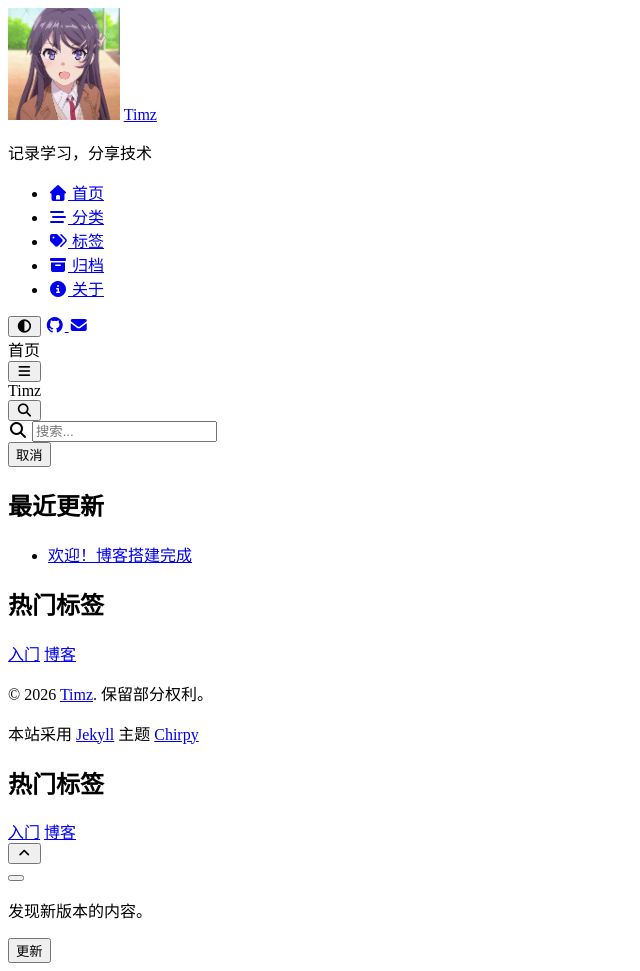
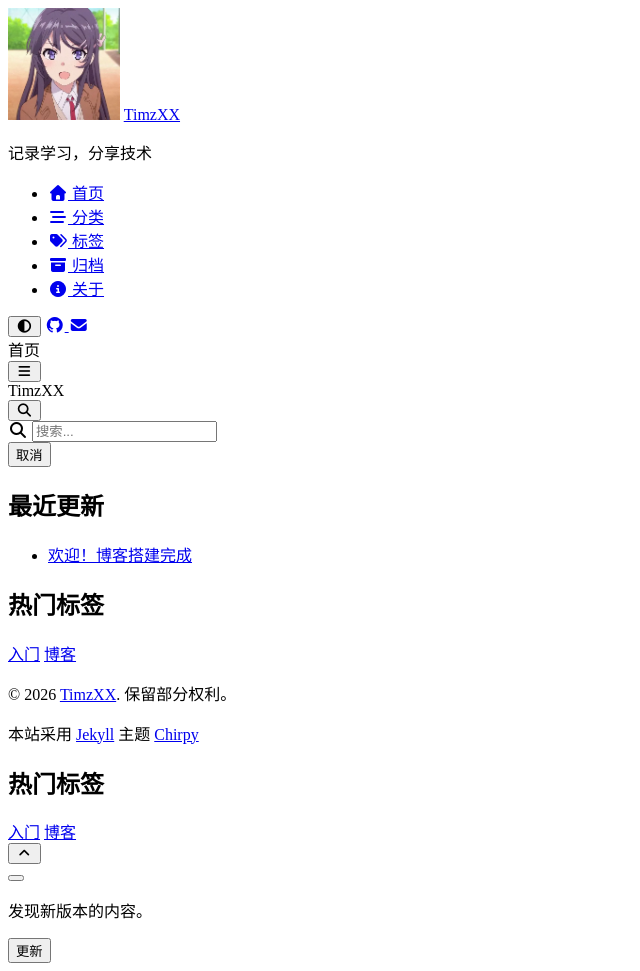
Before and after one commit to 1586279321-eng/Timz.github.io, a Jekyll site: the page built from index.html, in a window 1280 px wide. Shown: the whole page, without its empty margins (0-640 px from the left). Built offline with Jekyll 4.4.1, drawn with Linux system fonts in a browser that asks for light colours; cached includes are drawn as plain includes; nearby versions of some CDN libraries.

Commit message:
更新用户名和GitHub主页链接

```diff
--- a/_config.yml
+++ b/_config.yml
@@ -14,31 +14,31 @@
 # jekyll-seo-tag settings › https://github.com/jekyll/jekyll-seo-tag/blob/master/docs/usage.md
 # ↓ --------------------------
 
-title: Timz # 站点主标题
+title: TimzXX # 站点主标题
 
 tagline: 记录学习，分享技术 # 副标题
 
 description: >- # SEO meta 和 Atom feed 使用的描述
-  Timz 的个人博客，专注于计算机视觉、3D 重建与深度学习技术分享。
+  TimzXX 的个人博客，专注于计算机视觉、3D 重建与深度学习技术分享。
 
 # Fill in the protocol & hostname for your site.
 # E.g. 'https://username.github.io', note that it does not end with a '/'.
-url: "https://1586279321-eng.github.io"
+url: "https://timzxx.github.io"
 
 github:
-  username: 1586279321-eng # 你的 GitHub 用户名
+  username: TimzXX # 你的 GitHub 用户名
 
 twitter:
   username: # 留空
 
 social:
   # 你的名字，显示为文章默认作者和页脚版权所有者
-  name: Timz
+  name: TimzXX
   email: 1586279321@qq.com
   fediverse_handle: # 留空
   links:
     # 第一个链接作为版权所有者链接
-    - https://github.com/1586279321-eng
+    - https://github.com/TimzXX
     # 取消注释以添加更多社交链接
     # - https://www.linkedin.com/in/username
 
@@ -120,7 +120,7 @@
   disqus:
     shortname: # fill with the Disqus shortname.
   utterances:
-    repo: 1586279321-eng/Timz.github.io
+    repo: TimzXX/Timz.github.io
     issue_term: pathname
   giscus:
     repo: # <gh-username>/<repo>
--- a/_data/authors.yml
+++ b/_data/authors.yml
@@ -6,6 +6,6 @@
 #   url: {homepage_of_author}
 # -------------------------------------
 
-timz:
-  name: Timz
-  url: https://github.com/Timz/
+timzxx:
+  name: TimzXX
+  url: https://github.com/TimzXX/
--- a/_includes/sidebar.html
+++ b/_includes/sidebar.html
@@ -2,7 +2,7 @@
 
 <aside aria-label="Sidebar" id="sidebar" class="d-flex flex-column align-items-end">
   <header class="profile-wrapper">
-    <a href="{{ '/' | relative_url }}" id="avatar" class="rounded-circle">
+    <a href="https://github.com/{{ site.github.username }}" target="_blank" id="avatar" class="rounded-circle" rel="noopener noreferrer">
       {%- if site.avatar != empty and site.avatar -%}
         {%- capture avatar_url -%}
           {% include media-url.html src=site.avatar %}
@@ -11,7 +11,7 @@
       {%- endif -%}
     </a>
 
-    <a class="site-title d-block" href="{{ '/' | relative_url }}">{{ site.title }}</a>
+    <a class="site-title d-block" href="https://github.com/{{ site.github.username }}" target="_blank" rel="noopener noreferrer">{{ site.title }}</a>
     <p class="site-subtitle fst-italic mb-0">{{ site.tagline }}</p>
   </header>
   <!-- .profile-wrapper -->
```
Also changed, not shown: _posts/2025-05-15-welcome.md (+1 -1 lines).
